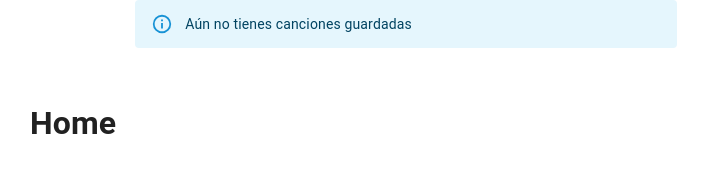
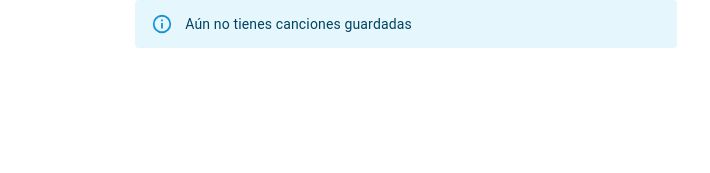
Before and after one commit to gerleven/React, a React (Create React App) app in the folder mis-canciones/: page / in a window 1280 px wide. Shown: the part 193-366 px from the top of the page, without its empty margins (234-944 px from the left). Built offline with nearby package versions, Linux system fonts and the light colour scheme.

Commit message:
fix router and move Home to correct route

```diff
--- a/mis-canciones/src/App.js
+++ b/mis-canciones/src/App.js
@@ -15,7 +15,6 @@ import {
 } from "react-router-dom";
 import Header from "./Components/Header";
 import Eror404 from "./Pages/Error404";
-import Home from "./Pages/Home";
 import Cancion from "./Pages/Cancion";
 import { React, useEffect, useState } from "react";
 import Buscador from "./Components/Buscador";
@@ -95,6 +94,13 @@ function App() {
         <div className="App-backgroundColor">
           <div className="App">
             <Header />
+
+            <main className="App-main">
+              <Routes>
+                <Route
+                  path="/"
+                  element={
+                    <>
                       <Buscador
                         search={search}
                         setSearch={setSearch}
@@ -132,12 +138,14 @@ function App() {
                         )
                       ) : (
                         //No se hizo una busqueda
-              <ListaCanciones mySongs={mySongs} setMySongs={setMySongs} />
+                        <ListaCanciones
+                          mySongs={mySongs}
+                          setMySongs={setMySongs}
+                        />
                       )}
-
-            <main className="App-main">
-              <Routes>
-                <Route path="/" element={<Home />} />
+                    </>
+                  }
+                ></Route>
                 <Route
                   path="/cancion/:id"
                   element={<Cancion mySongs={mySongs} />}
--- a/mis-canciones/src/Pages/Home.js
+++ /dev/null
@@ -1,7 +0,0 @@
-import React from 'react';
-
-const Home = () => {
-    return ( <><h1>Home</h1></> );
-}
-
-export default Home;
```
Lines whose indentation alone changed are shown as unchanged.
